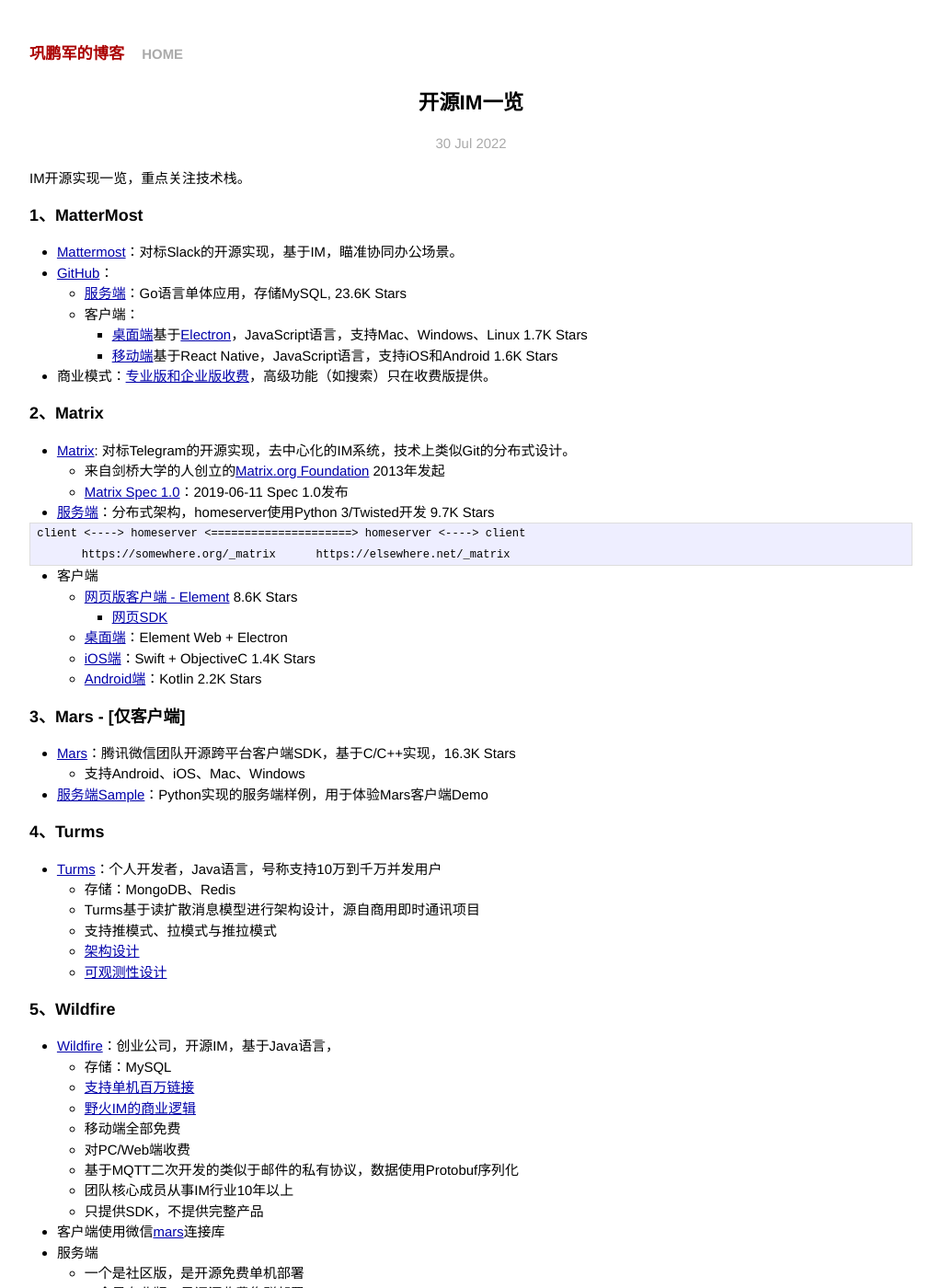
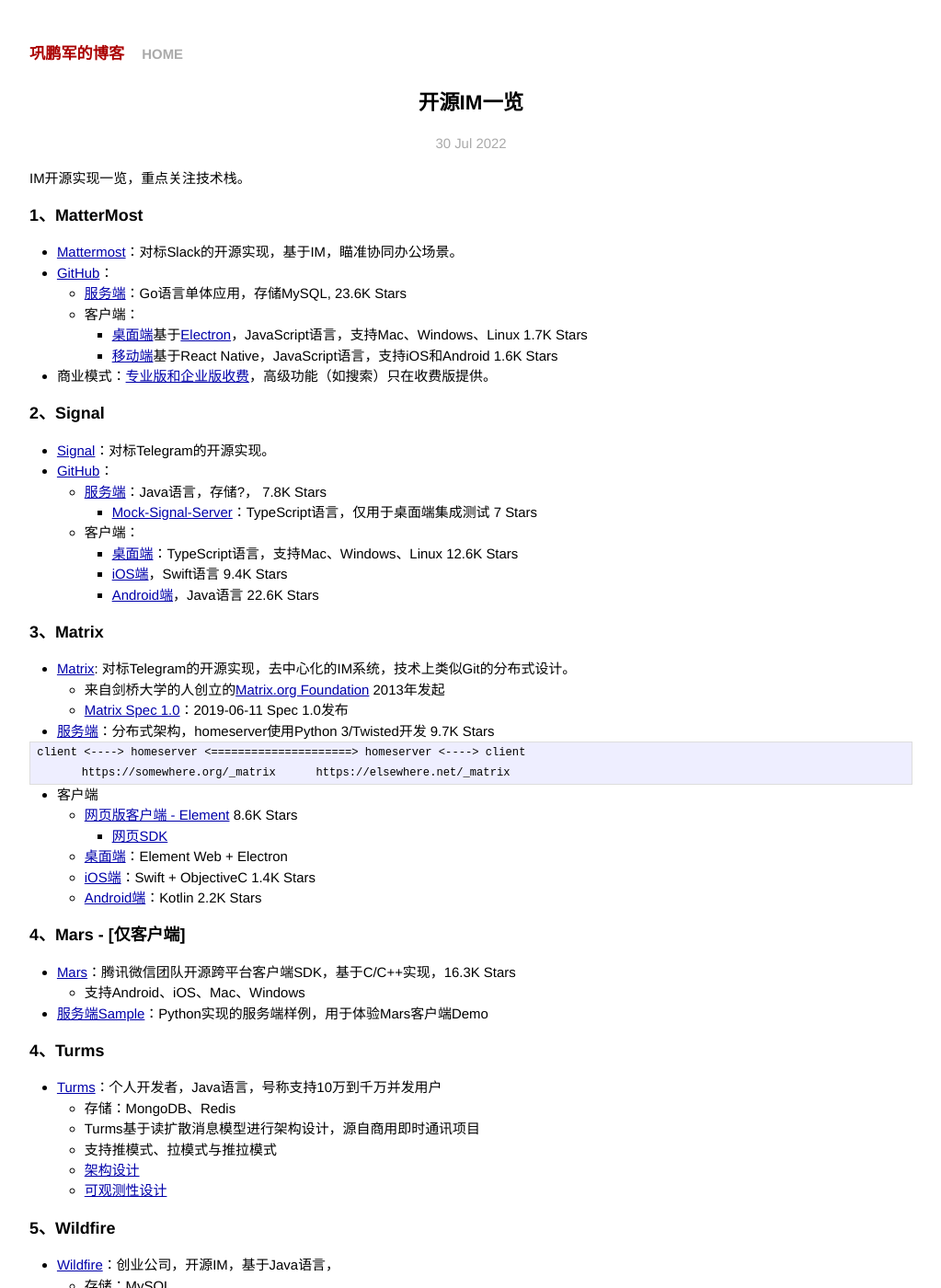
Before and after one commit to gongpengjun/gongpengjun.github.io, a Jekyll site: the page built from _posts/2022-07-30-im000-opensource-im.markdown, in a window 1280 px wide and 1400 px high. Shown: the whole window at 92% size, without its empty margins (128-1151 px from the left). Built offline with Jekyll 4.4.1, drawn with Linux system fonts in a browser that asks for light colours.

Commit message:
开源IM增加Signal

```diff
--- a/_posts/2022-07-30-im000-opensource-im.markdown
+++ b/_posts/2022-07-30-im000-opensource-im.markdown
@@ -17,7 +17,18 @@ IM开源实现一览，重点关注技术栈。
     - [移动端](https://github.com/mattermost/mattermost-mobile/tree/gekidou)基于React Native，JavaScript语言，支持iOS和Android 1.6K Stars
 - 商业模式：[专业版和企业版收费](https://mattermost.com/pricing/)，高级功能（如搜索）只在收费版提供。
 
-### 2、Matrix
+### 2、Signal
+
+- [Signal](https://signal.org/)：对标Telegram的开源实现。
+- [GitHub](https://github.com/signalapp)：
+  - [服务端](https://github.com/signalapp/Signal-Server)：Java语言，存储?， 7.8K Stars
+    - [Mock-Signal-Server](https://github.com/signalapp/Mock-Signal-Server)：TypeScript语言，仅用于桌面端集成测试 7 Stars
+  - 客户端：
+    - [桌面端](https://github.com/signalapp/Signal-Desktop)：TypeScript语言，支持Mac、Windows、Linux 12.6K Stars
+    - [iOS端](https://github.com/signalapp/Signal-iOS)，Swift语言 9.4K Stars
+    - [Android端](https://github.com/signalapp/Signal-Android)，Java语言 22.6K Stars
+
+### 3、Matrix
 
 - [Matrix](https://matrix.org/): 对标Telegram的开源实现，去中心化的IM系统，技术上类似Git的分布式设计。
   - 来自剑桥大学的人创立的[Matrix.org Foundation](https://matrix.org/foundation/) 2013年发起
@@ -36,7 +47,9 @@ client <----> homeserver <=====================> homeserver <----> client
   - [iOS端](https://github.com/vector-im/element-ios)：Swift + ObjectiveC 1.4K Stars
   - [Android端](https://github.com/vector-im/element-android)：Kotlin 2.2K Stars
 
-### 3、Mars - [仅客户端]
+
+
+### 4、Mars - [仅客户端]
 
 - [Mars](https://github.com/Tencent/mars)：腾讯微信团队开源跨平台客户端SDK，基于C/C++实现，16.3K Stars
   - 支持Android、iOS、Mac、Windows
```
